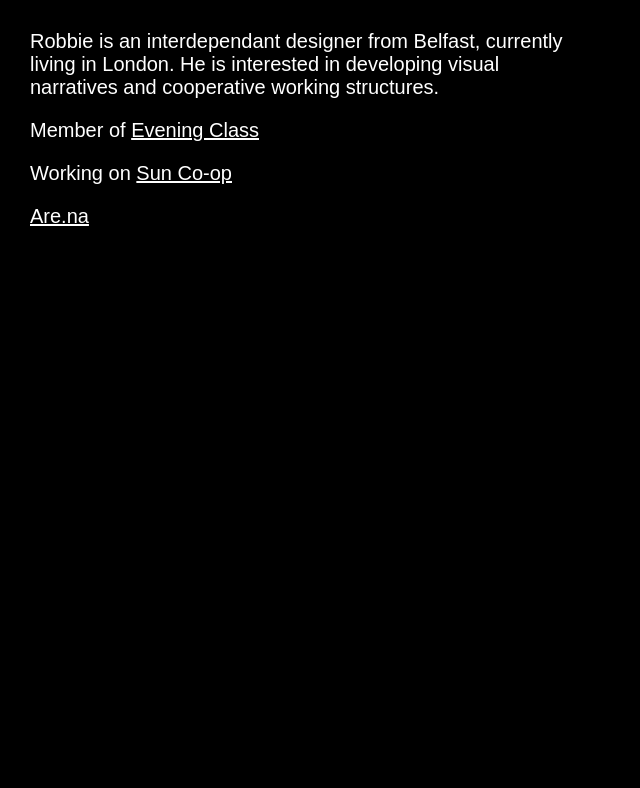
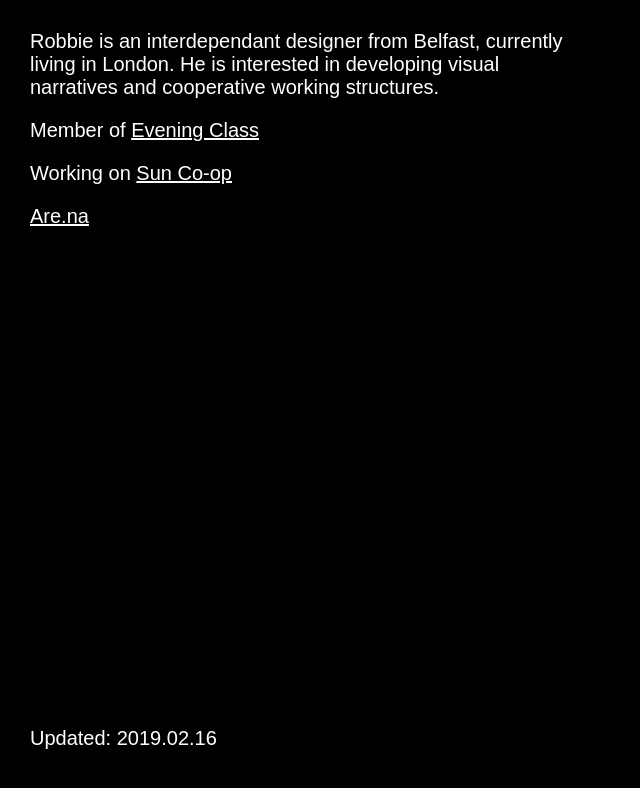
Before and after one commit to R-B/R-B.github.io, a plain HTML site: page index.html in a window 1280 px wide. Shown: the whole page, without its empty margins (0-640 px from the left). Drawn offline with Linux system fonts and the light colour scheme.

Commit message:
add pdf and update styles

```diff
--- a/index.html
+++ b/index.html
@@ -2,17 +2,26 @@
 <html lang="en">
   <head>
     <meta charset="utf-8">
-    <title>RB</title>
     <meta name="description" content="Robbie is an interdependant designer from Belfast, currently living in London. He is interested in developing visual narratives and cooperative working structures.">
     <meta name="keywords" content="graphic design, london, coop">
+
+    <title>RB</title>
+
     <link rel="stylesheet" type="text/css" href="style.css">
   </head>
+
   <body>
+
     <div class="info">
       <p>Robbie is an interdependant designer from Belfast, currently living in London. He is interested in developing visual narratives and cooperative working structures.</p>
       <p>Member of <a href="https://evening-class.org/" target="_blank" alt="Evening Class">Evening Class</a></p>
       <p>Working on <a href="https://sun-coop.github.io/" target="_blank" alt="Sun Co-op">Sun Co-op</a></p>
       <p><a href="https://www.are.na/r-b-1518363436" target="_blank" alt="RB Arena">Are.na</a></p>
     </div>
+
+    <div class="timestamp">
+      <p>Updated: 2019.02.16</p>
+    </div>
+
   </body>
 </html>
--- a/style.css
+++ b/style.css
@@ -56,7 +56,11 @@ html {
 body {
   background-color: black;
   color: white;
-  padding: 1em;
+  margin: 1em;
+  height: calc(100vh - 2em);
+  display: flex;
+  flex-direction: column;
+  justify-content: space-between;
 }
 
 p {
@@ -74,9 +78,14 @@ a:focus {
   color: #80ff53;
 }
 
+.timestamp {
+
+}
+
 @media screen and (min-width: 768px) {
   body {
-    padding: 1.5em;
+    margin: 1.5em;
+    height: calc(100vh - 3em);
   }
   .info {
     width: 28em;
```
Also changed, not shown: 1 other file.
